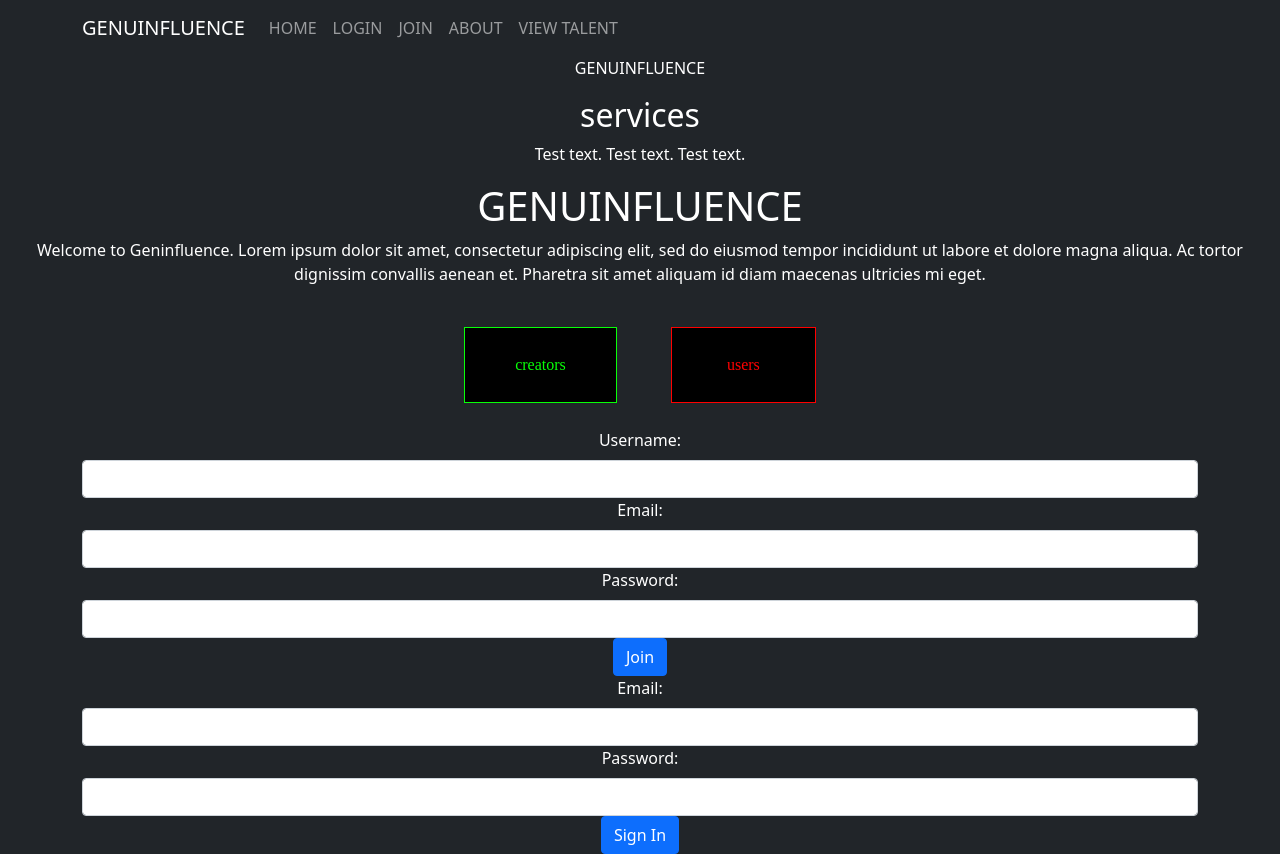
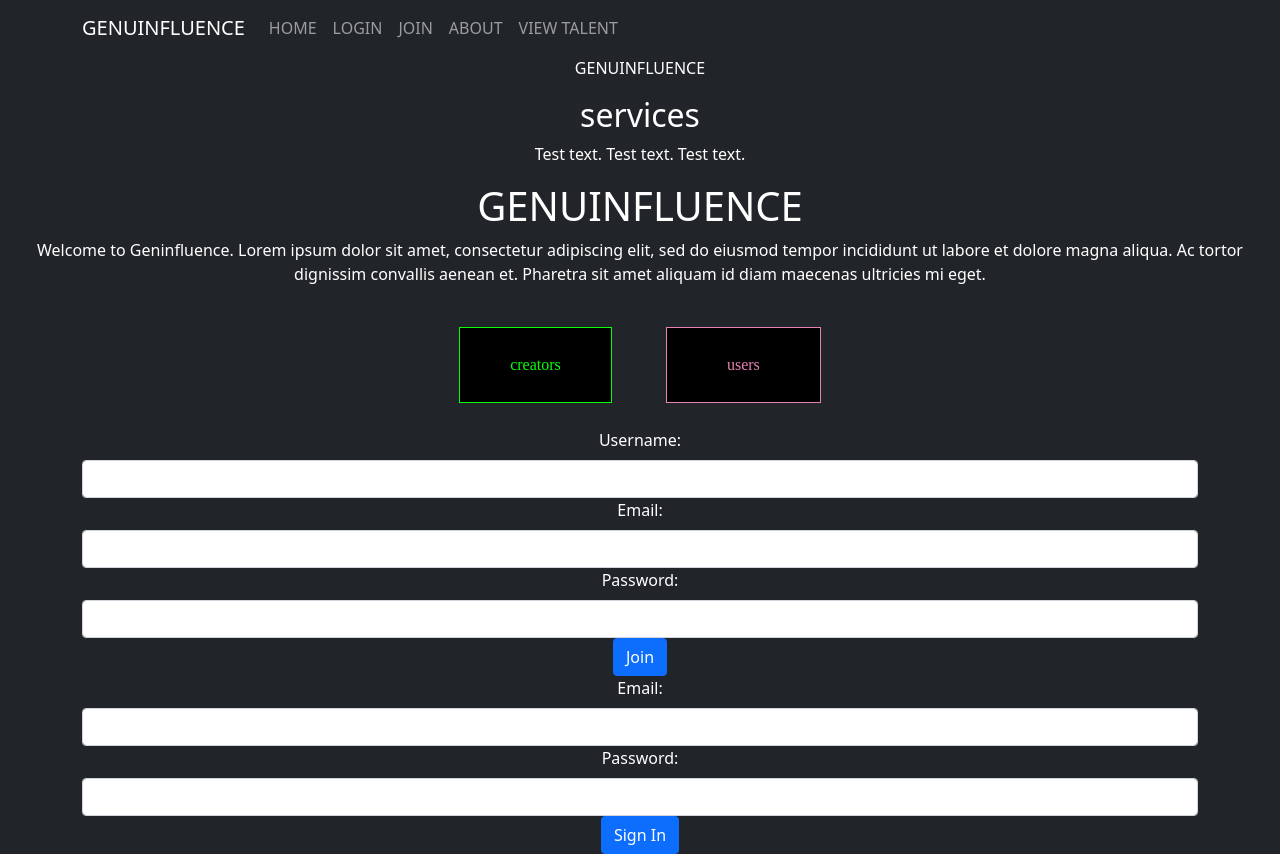
Before and after one commit to elizparisi/genuinfluence, a React (Create React App) app: page / in a window 1280 px wide. Built offline with nearby package versions, Linux system fonts and the light colour scheme.

Commit message:
change users button color + padding

```diff
--- a/src/index.css
+++ b/src/index.css
@@ -26,8 +26,8 @@ code {
 .users-button {
   font-family: 'Syne';
   background: black;
-  color:#FF0000;
-  border: 1px solid #FF0000;
-  padding: 25px 55px;
+  color:#e882b2;
+  border: 1px solid #e882b2;
+  padding: 25px 60px;
   margin: 25px;
 }
```
